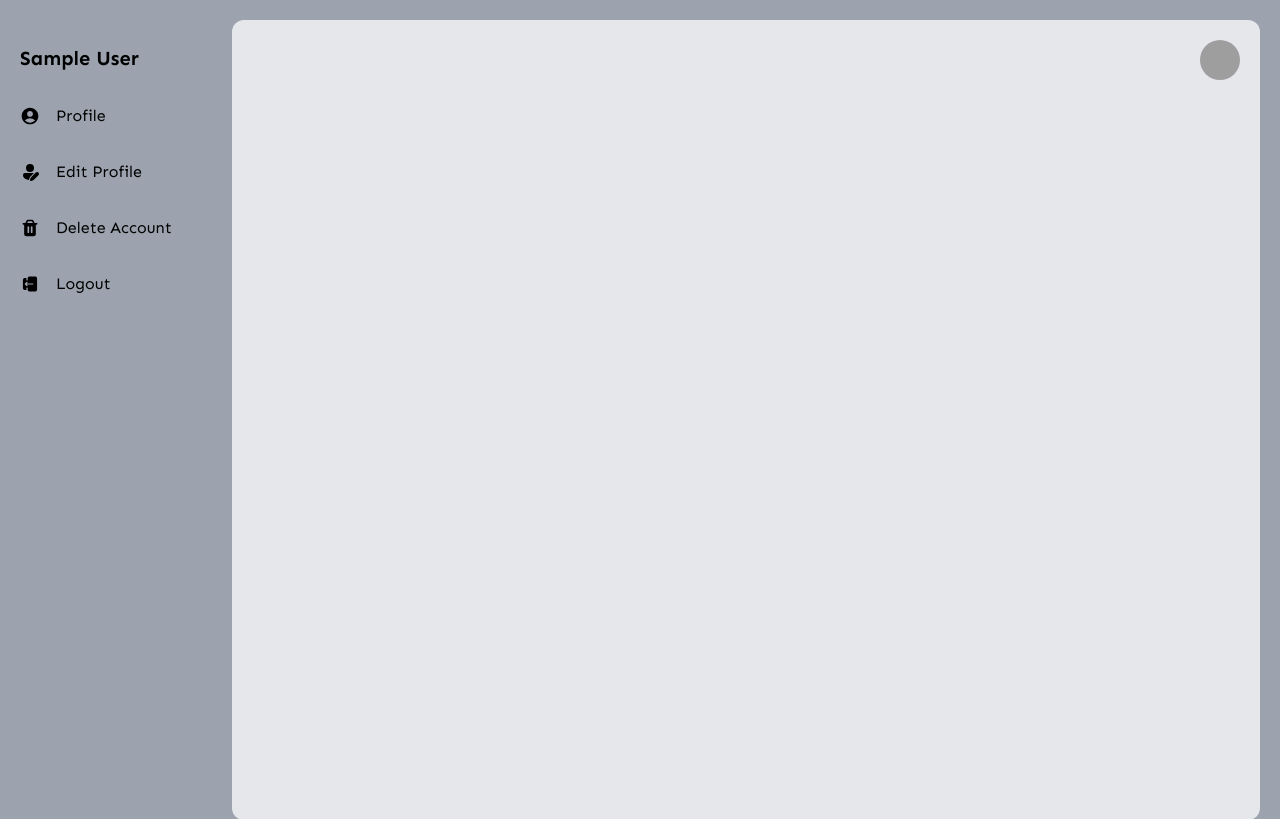
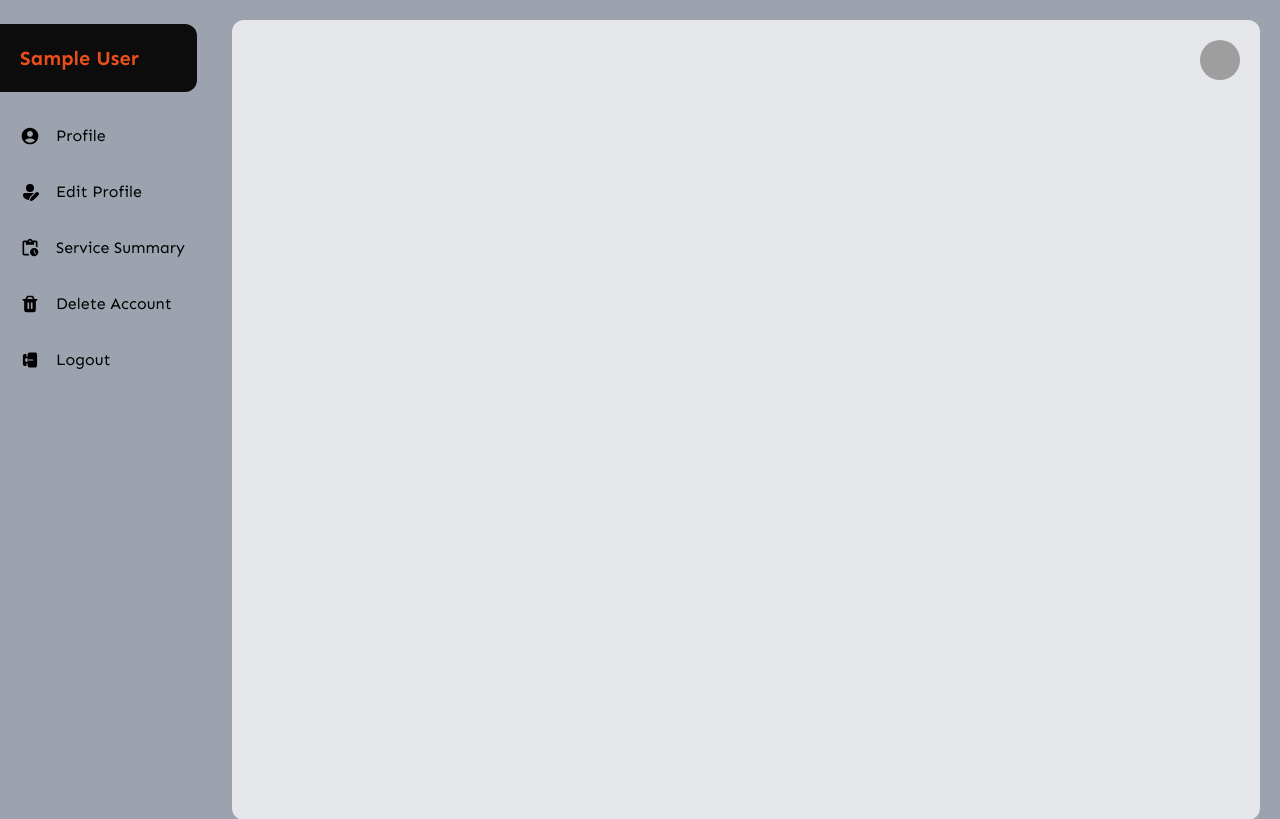
Before and after one commit to Mushkir/skill-wave-service-hiring-app, a PHP site: page /skill-wave-service-hiring-app/service-providers/dashboard.php in a window 1280 px wide. Shown: the top 819 px of the page. Run offline with PHP 8.4, Linux system fonts and the light colour scheme; the visitor is signed in with stand-in values (Sample User, id 1); data comes from the database, SQL or seed files in the repository; style sheets or scripts are compiled from the project's sources; some libraries are stand-ins or nearby versions; grey boxes are pictures that could not be loaded.

Commit message:
feat: implemented display service summary info in SP dashboard

```diff
--- a/Work_dir.txt
+++ b/Work_dir.txt
@@ -2,7 +2,7 @@ To do:
 9. Need to show SS hiring history in Profile (Hiring History) in Table form - COMPLETED.
 10. Need to give view and delete feature to those Hiring history.
 11. Make the hiring log number as dynamically - COMPLETED.
-12. Need to inform to SP to change status as "Busy".
+12. Need to inform to SP to change status as "Busy" - ON GOING.
 
 
 
--- a/ajax-file/ajax.php
+++ b/ajax-file/ajax.php
@@ -1231,7 +1231,7 @@ if (isset($_GET['getLoggedInSsId']) && isset($_GET['selectedServiceProviderId'])
     $status = "on process"; // It will update after payment process.
 
     // * Save the hiring process in table_services table.
-    $confirmedHiringProcess = $Services->addNewServiceInfo($selectedSpId, $serviceSeekerId, $description, $serviceCharge, $status);
+    $confirmedHiringProcess = $services->addNewServiceInfo($selectedSpId, $serviceSeekerId, $description, $serviceCharge, $status);
 
     if ($confirmedHiringProcess == true) {
 
@@ -1341,3 +1341,85 @@ if (isset($_POST['request']) && $_POST['request'] == 'countTotalPendingHiringPro
     // * 4. Return to Frontend.
     echo $count;
 }
+
+// Todo: Need to show all service provider service summary in dashboard.
+if (isset($_POST["request"]) && $_POST["request"] == 'showAllServiceProviderSummary') {
+
+    if (isset($_SESSION['serviceProviderName'])) {
+        $result = "";
+        // * Steps:
+        // * 1. Need to get logged-in username using SESSION.
+        $sessionSpName = $_SESSION['serviceProviderName'];
+
+        // * 2. Need to get the ID of logged-in SP using their name in 'table_service_provider' table.
+        $arrayOfSpInfo = $serviceProvider->getServiceProviderInfo('name', $sessionSpName);
+
+        $spId = $arrayOfSpInfo['service_provider_id'];
+
+        // * 3. Get the details from 'table_services' table using fetched Id in Step 2.
+        $query = "SELECT ts.services_id, ts.seeker_id, ts.description, ts.service_charge, ts.service_status, tss.name, tss.contact_no
+        FROM table_services ts JOIN table_service_provider tsp ON ts.provider_id = tsp.service_provider_id
+        JOIN table_service_seeker tss ON ts.seeker_id = tss.service_seeker_id WHERE tsp.service_provider_id = $spId";
+
+        $arrayOfServiceSeekerInfo = $db->getMultipleData($query);
+
+        // * 4. Get the all the detail such as seeker name, seeker id, description, service charge and service status using the id & Display the results in UI.
+        $serialNo = 1;
+        $result .= '<table class="table-auto mx-auto [&>tbody>*:nth-child(even)]:bg-gray-300 table border-2 border-gray-400 w-full text-center" id="spServiceSummaryTable">
+        <thead>
+            <tr class=" bg-gray-400 text-gray-700 text-center">
+                <th class="p-2 text-center">S.No</th>
+                <th class="p-2 text-center">Service Seeker ID</th>
+                <th class="p-2 text-center">Service Seeker Name</th>
+                <th class="p-2 text-center">Service Seeker Contact No</th>
+                <th class="p-2 text-center">Accept / Reject</th>
+                <th class="p-2 text-center">Service Description</th>
+                <th class="p-2 text-center">Service Charge</th>
+                <th class="p-2 text-center">Status</th>
+                <th class="p-2 text-center">Payment Status</th>
+            </tr>
+        </thead>
+        <tbody>';
+
+        foreach ($arrayOfServiceSeekerInfo as $data) {
+            $serviceId = $data['services_id'];
+            $serviceSeekerId = $data['seeker_id'];
+            $serviceDesc = $data['description'];
+            $serviceCharge = $data['service_charge'];
+            $serviceStatus = $data['service_status'];
+            $serviceSeekerName = $data['name'];
+            $serviceSeekerContactNo = $data['contact_no'];
+
+
+            $serviceDesc == "Pending" ? $desc = "Click to add description details" : $desc = $serviceDesc;
+
+            $result .= '<tr>
+            <td class="px-1 py-1.5 text-center border-gray-400 border-r-2">#' . $serialNo++ . '</td>
+            <td class="px-1 py-1.5 text-center border-gray-400 border-r-2">' . $serviceSeekerId . '</td>
+            <td class="px-1 py-1.5 text-center border-gray-400 border-r-2">' . $serviceSeekerName . '</td>
+            <td class="px-1 py-1.5 text-center border-gray-400 border-r-2"><a href="tel:' . $serviceSeekerContactNo . '" class="block text-center hover:transition 500" id="cta" title="Tap to call to ' . $serviceSeekerName . '">' . $serviceSeekerContactNo . '</a></td>
+            <td class="px-1 py-1.5 text-center border-gray-400 border-r-2"><a href="serviceId=' . $serviceId . '" class="hover:underline hover:transition 500 hover:text-gray-700 block text-center" title="Click to confirm or reject this request">Confirm</a></td>
+            <td class="px-1 py-1.5 border-gray-400 border-r-2">
+                <a href="serviceId=' . $serviceId . '" class="hover:underline text-left block hover:transition 500 hover:text-gray-700" id="serviceDes">' . $desc . '</a>
+            </td>
+
+            <td class="px-1 py-1.5 border-gray-400 border-r-2">
+                <a href="serviceId=' . $serviceId . '" class="hover:text-gray-700 hover:transition 500 hover:underline text-left block" id="serviceCharge">Add Service Charge</a>
+            </td>
+            <td class="px-1 py-1.5 border-gray-400 border-r-2">
+                On Process
+            </td>
+            <td class="px-1 py-1.5 border-gray-400 border-r-2">
+                <a href="#" class="hover:underline hover:transition 500 hover:text-gray-700">Pending</a>
+            </td>
+        </tr>';
+        }
+
+        $result .= '</tbody></table>';
+    } else {
+
+        $result = 0;
+    }
+
+    echo $result;
+}
--- a/service-providers/dashboard.php
+++ b/service-providers/dashboard.php
@@ -49,9 +49,9 @@ $serviceProviderName = $_SESSION['serviceProviderName'];
         <!-- Sidebar -->
         <section class="w-1/5 min-h-screen">
             <div class="absolute top-6">
-                <h1 class="p-5 text-xl font-bold text-black"><?php echo $serviceProviderName; ?></h1>
+                <h1 class="p-5 text-xl font-bold text-[#e94e1c] bg-[#0C0C0C] rounded-r-xl"><?php echo $serviceProviderName; ?></h1>
                 <!-- Menu List Item -->
-                <ul>
+                <ul class="mt-5">
                     <!-- Profile -->
                     <li class="hover:bg-gray-200 hover:rounded-r-xl hover:text-black hover:transition 500 mb-2">
                         <a href="dashboard.php?spProfile" class="flex items-center gap-4 pl-5 p-3 rounded-r-xl" id="profileMenu">
@@ -79,6 +79,21 @@ $serviceProviderName = $_SESSION['serviceProviderName'];
 
                             <!-- Name -->
                             Edit Profile
+                        </a>
+                    </li>
+
+                    <!-- Service Summary -->
+                    <li class="hover:bg-gray-200 hover:rounded-r-xl hover:text-black hover:transition 500 mb-2">
+                        <a href="dashboard.php?summary" class="flex items-center gap-4 pl-5 p-3 rounded-r-xl" id="serviceSummary">
+                            <!-- Icon -->
+                            <div>
+                                <svg xmlns="http://www.w3.org/2000/svg" width="20" height="20" viewBox="0 0 24 24">
+                                    <path fill="currentColor" d="M17 22q-2.075 0-3.537-1.463T12 17t1.463-3.537T17 12t3.538 1.463T22 17t-1.463 3.538T17 22m1.675-2.625l.7-.7L17.5 16.8V14h-1v3.2zM5 21q-.825 0-1.412-.587T3 19V5q0-.825.588-1.412T5 3h4.175q.275-.875 1.075-1.437T12 1q1 0 1.788.563T14.85 3H19q.825 0 1.413.588T21 5v6.25q-.45-.325-.95-.55T19 10.3V5h-2v3H7V5H5v14h5.3q.175.55.4 1.05t.55.95zm7-16q.425 0 .713-.288T13 4t-.288-.712T12 3t-.712.288T11 4t.288.713T12 5" />
+                                </svg>
+                            </div>
+
+                            <!-- Name -->
+                            Service Summary
                         </a>
                     </li>
 
@@ -196,6 +211,10 @@ $serviceProviderName = $_SESSION['serviceProviderName'];
                     include('delete-profile.php');
                 }
 
+                if (isset($_GET['summary'])) {
+                    include('service-summary.php');
+                }
+
                 ?>
             </section>
         </section>
@@ -234,6 +253,7 @@ $serviceProviderName = $_SESSION['serviceProviderName'];
         const dashboardMenuEl = document.querySelector("#dashboardMenu");
         const profileMenuEl = document.querySelector("#profileMenu");
         const editProfileMenuEl = document.querySelector("#editProfileMenu");
+        const serviceSumEl = document.querySelector("#serviceSummary");
 
         // console.log(document.location.href);
         const PATH_HREF = "http://localhost/skill-wave-service-hiring-app/service-providers/dashboard.php?"
@@ -245,6 +265,10 @@ $serviceProviderName = $_SESSION['serviceProviderName'];
 
         if (documentPathHref == `${PATH_HREF}editProfile`) {
             editProfileMenuEl.classList.add("activeSideBar");
+        }
+
+        if (documentPathHref == `${PATH_HREF}summary`) {
+            serviceSumEl.classList.add("activeSideBar");
         }
     </script>
 
--- a/service-providers/edit-profile.php
+++ b/service-providers/edit-profile.php
@@ -1,5 +1,5 @@
 <?php
-session_start();
+@session_start();
 
 if (isset($_GET['userId'])) {
 
--- a/show-selected-sp-info.php
+++ b/show-selected-sp-info.php
@@ -303,6 +303,7 @@ if (!isset($_SESSION['serviceSeekerName'])) {
                                             "getLoggedInSsId": encodeURIComponent('<?php echo $loggedInSsName; ?>')
                                         },
                                         success: function(res) {
+                                            console.log(res);
                                             // No. 4
                                             const jsonData = JSON.parse(res);
 
```
Also changed, not shown: service-providers/service-summary.php (added, +59 -0 lines), service-seekers/dashboard.php (+9 -6 lines).
